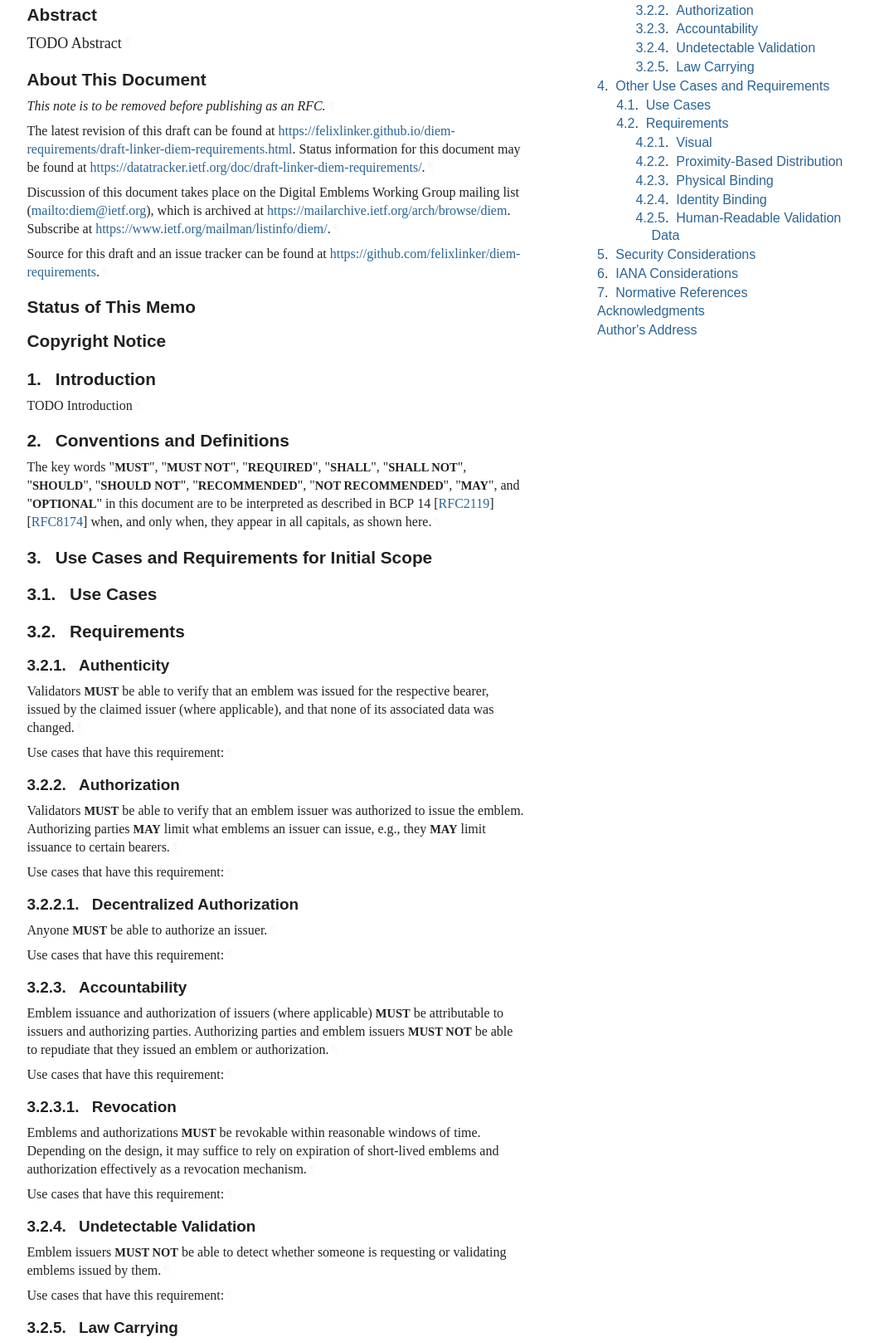
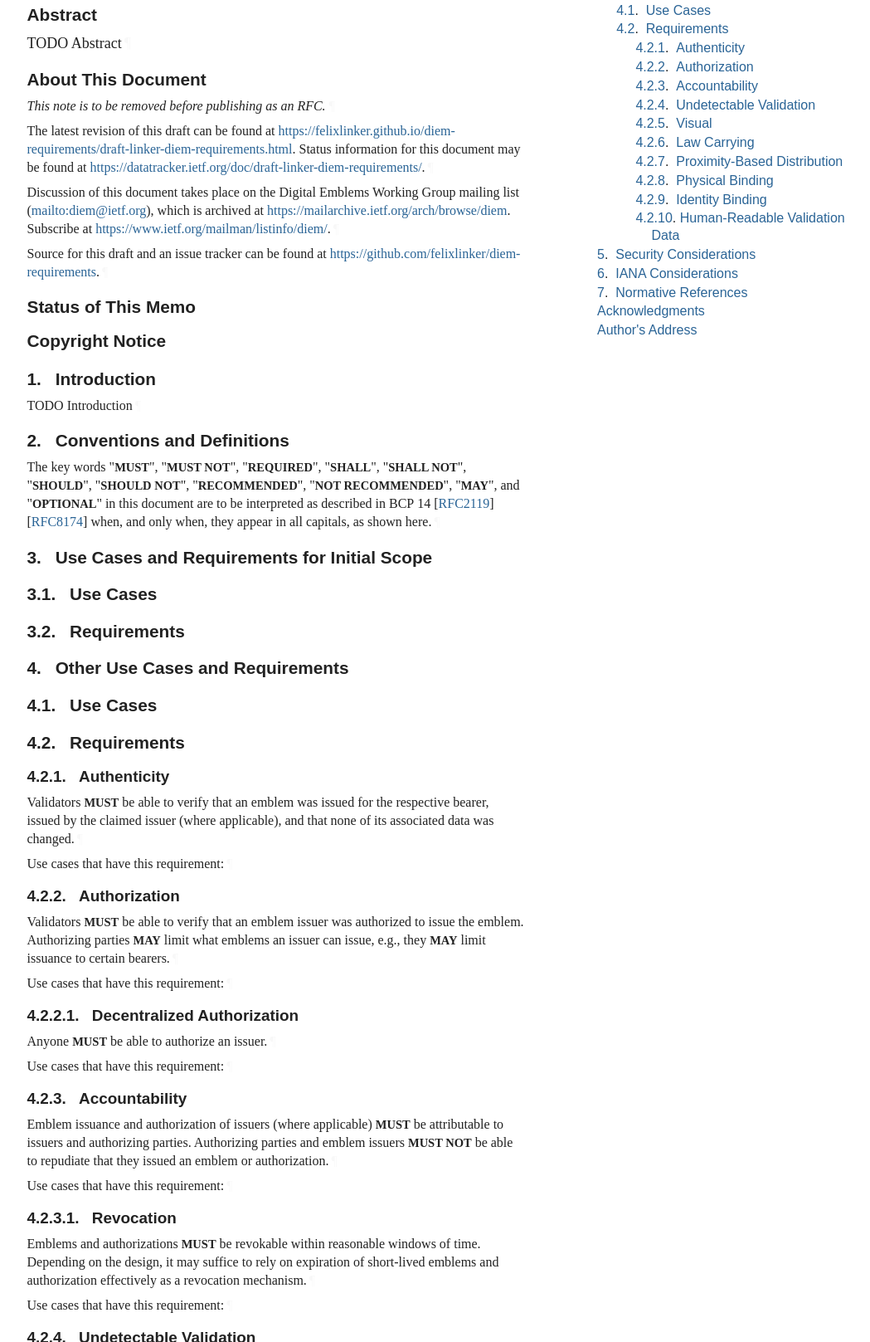
Before and after one commit to felixlinker/diem-requirements, a plain HTML site: page reqs/draft-linker-diem-requirements.html in a window 1280 px wide. Shown: the part 289-1906 px from the top of the page at 83% size, without its empty margins (92-1141 px from the left). Drawn offline with Linux system fonts and the light colour scheme; a web font is replaced by a local one.

Commit message:
Script updating gh-pages from 69d201b. [ci skip]

```diff
--- a/reqs/draft-linker-diem-requirements.html
+++ b/reqs/draft-linker-diem-requirements.html
@@ -1160,23 +1160,6 @@ svg :is([fill="white"], [fill^="#fff"]) {
 </li>
               <li class="compact toc ulBare ulEmpty" id="section-toc.1-1.3.2.2">
                 <p id="section-toc.1-1.3.2.2.1"><a href="#section-3.2" class="auto internal xref">3.2</a>.  <a href="#name-requirements" class="internal xref">Requirements</a></p>
-<ul class="compact toc ulBare ulEmpty">
-<li class="compact toc ulBare ulEmpty" id="section-toc.1-1.3.2.2.2.1">
-                    <p id="section-toc.1-1.3.2.2.2.1.1"><a href="#section-3.2.1" class="auto internal xref">3.2.1</a>.  <a href="#name-authenticity" class="internal xref">Authenticity</a></p>
-</li>
-                  <li class="compact toc ulBare ulEmpty" id="section-toc.1-1.3.2.2.2.2">
-                    <p id="section-toc.1-1.3.2.2.2.2.1"><a href="#section-3.2.2" class="auto internal xref">3.2.2</a>.  <a href="#name-authorization" class="internal xref">Authorization</a></p>
-</li>
-                  <li class="compact toc ulBare ulEmpty" id="section-toc.1-1.3.2.2.2.3">
-                    <p id="section-toc.1-1.3.2.2.2.3.1"><a href="#section-3.2.3" class="auto internal xref">3.2.3</a>.  <a href="#name-accountability" class="internal xref">Accountability</a></p>
-</li>
-                  <li class="compact toc ulBare ulEmpty" id="section-toc.1-1.3.2.2.2.4">
-                    <p id="section-toc.1-1.3.2.2.2.4.1"><a href="#section-3.2.4" class="auto internal xref">3.2.4</a>.  <a href="#name-undetectable-validation" class="internal xref">Undetectable Validation</a></p>
-</li>
-                  <li class="compact toc ulBare ulEmpty" id="section-toc.1-1.3.2.2.2.5">
-                    <p id="section-toc.1-1.3.2.2.2.5.1"><a href="#section-3.2.5" class="auto internal xref">3.2.5</a>.  <a href="#name-law-carrying" class="internal xref">Law Carrying</a></p>
-</li>
-                </ul>
 </li>
             </ul>
 </li>
@@ -1190,19 +1173,34 @@ svg :is([fill="white"], [fill^="#fff"]) {
                 <p id="section-toc.1-1.4.2.2.1"><a href="#section-4.2" class="auto internal xref">4.2</a>.  <a href="#name-requirements-2" class="internal xref">Requirements</a></p>
 <ul class="compact toc ulBare ulEmpty">
 <li class="compact toc ulBare ulEmpty" id="section-toc.1-1.4.2.2.2.1">
-                    <p id="section-toc.1-1.4.2.2.2.1.1"><a href="#section-4.2.1" class="auto internal xref">4.2.1</a>.  <a href="#name-visual" class="internal xref">Visual</a></p>
+                    <p id="section-toc.1-1.4.2.2.2.1.1"><a href="#section-4.2.1" class="auto internal xref">4.2.1</a>.  <a href="#name-authenticity" class="internal xref">Authenticity</a></p>
 </li>
                   <li class="compact toc ulBare ulEmpty" id="section-toc.1-1.4.2.2.2.2">
-                    <p id="section-toc.1-1.4.2.2.2.2.1"><a href="#section-4.2.2" class="auto internal xref">4.2.2</a>.  <a href="#name-proximity-based-distributio" class="internal xref">Proximity-Based Distribution</a></p>
+                    <p id="section-toc.1-1.4.2.2.2.2.1"><a href="#section-4.2.2" class="auto internal xref">4.2.2</a>.  <a href="#name-authorization" class="internal xref">Authorization</a></p>
 </li>
                   <li class="compact toc ulBare ulEmpty" id="section-toc.1-1.4.2.2.2.3">
-                    <p id="section-toc.1-1.4.2.2.2.3.1"><a href="#section-4.2.3" class="auto internal xref">4.2.3</a>.  <a href="#name-physical-binding" class="internal xref">Physical Binding</a></p>
+                    <p id="section-toc.1-1.4.2.2.2.3.1"><a href="#section-4.2.3" class="auto internal xref">4.2.3</a>.  <a href="#name-accountability" class="internal xref">Accountability</a></p>
 </li>
                   <li class="compact toc ulBare ulEmpty" id="section-toc.1-1.4.2.2.2.4">
-                    <p id="section-toc.1-1.4.2.2.2.4.1"><a href="#section-4.2.4" class="auto internal xref">4.2.4</a>.  <a href="#name-identity-binding" class="internal xref">Identity Binding</a></p>
+                    <p id="section-toc.1-1.4.2.2.2.4.1"><a href="#section-4.2.4" class="auto internal xref">4.2.4</a>.  <a href="#name-undetectable-validation" class="internal xref">Undetectable Validation</a></p>
 </li>
                   <li class="compact toc ulBare ulEmpty" id="section-toc.1-1.4.2.2.2.5">
-                    <p id="section-toc.1-1.4.2.2.2.5.1"><a href="#section-4.2.5" class="auto internal xref">4.2.5</a>.  <a href="#name-human-readable-validation-d" class="internal xref">Human-Readable Validation Data</a></p>
+                    <p id="section-toc.1-1.4.2.2.2.5.1"><a href="#section-4.2.5" class="auto internal xref">4.2.5</a>.  <a href="#name-visual" class="internal xref">Visual</a></p>
+</li>
+                  <li class="compact toc ulBare ulEmpty" id="section-toc.1-1.4.2.2.2.6">
+                    <p id="section-toc.1-1.4.2.2.2.6.1"><a href="#section-4.2.6" class="auto internal xref">4.2.6</a>.  <a href="#name-law-carrying" class="internal xref">Law Carrying</a></p>
+</li>
+                  <li class="compact toc ulBare ulEmpty" id="section-toc.1-1.4.2.2.2.7">
+                    <p id="section-toc.1-1.4.2.2.2.7.1"><a href="#section-4.2.7" class="auto internal xref">4.2.7</a>.  <a href="#name-proximity-based-distributio" class="internal xref">Proximity-Based Distribution</a></p>
+</li>
+                  <li class="compact toc ulBare ulEmpty" id="section-toc.1-1.4.2.2.2.8">
+                    <p id="section-toc.1-1.4.2.2.2.8.1"><a href="#section-4.2.8" class="auto internal xref">4.2.8</a>.  <a href="#name-physical-binding" class="internal xref">Physical Binding</a></p>
+</li>
+                  <li class="compact toc ulBare ulEmpty" id="section-toc.1-1.4.2.2.2.9">
+                    <p id="section-toc.1-1.4.2.2.2.9.1"><a href="#section-4.2.9" class="auto internal xref">4.2.9</a>.  <a href="#name-identity-binding" class="internal xref">Identity Binding</a></p>
+</li>
+                  <li class="compact toc ulBare ulEmpty" id="section-toc.1-1.4.2.2.2.10">
+                    <p id="section-toc.1-1.4.2.2.2.10.1"><a href="#section-4.2.10" class="auto internal xref">4.2.10</a>. <a href="#name-human-readable-validation-d" class="internal xref">Human-Readable Validation Data</a></p>
 </li>
                 </ul>
 </li>
@@ -1262,73 +1260,7 @@ appear in all capitals, as shown here.<a href="#section-2-1" class="pilcrow">¶<
 <section id="section-3.2">
         <h3 id="name-requirements">
 <a href="#section-3.2" class="section-number selfRef">3.2. </a><a href="#name-requirements" class="section-name selfRef">Requirements</a>
-        </h3>
-<div id="authenticity">
-<section id="section-3.2.1">
-          <h4 id="name-authenticity">
-<a href="#section-3.2.1" class="section-number selfRef">3.2.1. </a><a href="#name-authenticity" class="section-name selfRef">Authenticity</a>
-          </h4>
-<p id="section-3.2.1-1">Validators <span class="bcp14">MUST</span> be able to verify that an emblem was issued for the respective bearer, issued by the claimed issuer (where applicable), and that none of its associated data was changed.<a href="#section-3.2.1-1" class="pilcrow">¶</a></p>
-<p id="section-3.2.1-2">Use cases that have this requirement:<a href="#section-3.2.1-2" class="pilcrow">¶</a></p>
-</section>
-</div>
-<div id="authorization">
-<section id="section-3.2.2">
-          <h4 id="name-authorization">
-<a href="#section-3.2.2" class="section-number selfRef">3.2.2. </a><a href="#name-authorization" class="section-name selfRef">Authorization</a>
-          </h4>
-<p id="section-3.2.2-1">Validators <span class="bcp14">MUST</span> be able to verify that an emblem issuer was authorized to issue the emblem.
-Authorizing parties <span class="bcp14">MAY</span> limit what emblems an issuer can issue, e.g., they <span class="bcp14">MAY</span> limit issuance to certain bearers.<a href="#section-3.2.2-1" class="pilcrow">¶</a></p>
-<p id="section-3.2.2-2">Use cases that have this requirement:<a href="#section-3.2.2-2" class="pilcrow">¶</a></p>
-<div id="decentralized-authorization">
-<section id="section-3.2.2.1">
-            <h5 id="name-decentralized-authorization">
-<a href="#section-3.2.2.1" class="section-number selfRef">3.2.2.1. </a><a href="#name-decentralized-authorization" class="section-name selfRef">Decentralized Authorization</a>
-            </h5>
-<p id="section-3.2.2.1-1">Anyone <span class="bcp14">MUST</span> be able to authorize an issuer.<a href="#section-3.2.2.1-1" class="pilcrow">¶</a></p>
-<p id="section-3.2.2.1-2">Use cases that have this requirement:<a href="#section-3.2.2.1-2" class="pilcrow">¶</a></p>
-</section>
-</div>
-</section>
-</div>
-<div id="accountability">
-<section id="section-3.2.3">
-          <h4 id="name-accountability">
-<a href="#section-3.2.3" class="section-number selfRef">3.2.3. </a><a href="#name-accountability" class="section-name selfRef">Accountability</a>
-          </h4>
-<p id="section-3.2.3-1">Emblem issuance and authorization of issuers (where applicable) <span class="bcp14">MUST</span> be attributable to issuers and authorizing parties.
-Authorizing parties and emblem issuers <span class="bcp14">MUST NOT</span> be able to repudiate that they issued an emblem or authorization.<a href="#section-3.2.3-1" class="pilcrow">¶</a></p>
-<p id="section-3.2.3-2">Use cases that have this requirement:<a href="#section-3.2.3-2" class="pilcrow">¶</a></p>
-<div id="revocation">
-<section id="section-3.2.3.1">
-            <h5 id="name-revocation">
-<a href="#section-3.2.3.1" class="section-number selfRef">3.2.3.1. </a><a href="#name-revocation" class="section-name selfRef">Revocation</a>
-            </h5>
-<p id="section-3.2.3.1-1">Emblems and authorizations <span class="bcp14">MUST</span> be revokable within reasonable windows of time.
-Depending on the design, it may suffice to rely on expiration of short-lived emblems and authorization effectively as a revocation mechanism.<a href="#section-3.2.3.1-1" class="pilcrow">¶</a></p>
-<p id="section-3.2.3.1-2">Use cases that have this requirement:<a href="#section-3.2.3.1-2" class="pilcrow">¶</a></p>
-</section>
-</div>
-</section>
-</div>
-<div id="undetectable-validation">
-<section id="section-3.2.4">
-          <h4 id="name-undetectable-validation">
-<a href="#section-3.2.4" class="section-number selfRef">3.2.4. </a><a href="#name-undetectable-validation" class="section-name selfRef">Undetectable Validation</a>
-          </h4>
-<p id="section-3.2.4-1">Emblem issuers <span class="bcp14">MUST NOT</span> be able to detect whether someone is requesting or validating emblems issued by them.<a href="#section-3.2.4-1" class="pilcrow">¶</a></p>
-<p id="section-3.2.4-2">Use cases that have this requirement:<a href="#section-3.2.4-2" class="pilcrow">¶</a></p>
-</section>
-</div>
-<div id="law-carrying">
-<section id="section-3.2.5">
-          <h4 id="name-law-carrying">
-<a href="#section-3.2.5" class="section-number selfRef">3.2.5. </a><a href="#name-law-carrying" class="section-name selfRef">Law Carrying</a>
-          </h4>
-<p id="section-3.2.5-1">An emblem <span class="bcp14">MUST</span> carry an unambiguous indication of the international law or laws conferring the semantics of the emblem.<a href="#section-3.2.5-1" class="pilcrow">¶</a></p>
-<p id="section-3.2.5-2">Use cases that have this requirement:<a href="#section-3.2.5-2" class="pilcrow">¶</a></p>
-</section>
-</div>
+      </h3>
 </section>
 </div>
 </section>
@@ -1350,67 +1282,133 @@ Depending on the design, it may suffice to rely on expiration of short-lived emb
         <h3 id="name-requirements-2">
 <a href="#section-4.2" class="section-number selfRef">4.2. </a><a href="#name-requirements-2" class="section-name selfRef">Requirements</a>
         </h3>
-<div id="visual">
+<div id="authenticity">
 <section id="section-4.2.1">
-          <h4 id="name-visual">
-<a href="#section-4.2.1" class="section-number selfRef">4.2.1. </a><a href="#name-visual" class="section-name selfRef">Visual</a>
+          <h4 id="name-authenticity">
+<a href="#section-4.2.1" class="section-number selfRef">4.2.1. </a><a href="#name-authenticity" class="section-name selfRef">Authenticity</a>
           </h4>
-<p id="section-4.2.1-1">An emblem <span class="bcp14">MUST</span> be capable of carrying a visual representation of the physical emblem it represents.<a href="#section-4.2.1-1" class="pilcrow">¶</a></p>
+<p id="section-4.2.1-1">Validators <span class="bcp14">MUST</span> be able to verify that an emblem was issued for the respective bearer, issued by the claimed issuer (where applicable), and that none of its associated data was changed.<a href="#section-4.2.1-1" class="pilcrow">¶</a></p>
 <p id="section-4.2.1-2">Use cases that have this requirement:<a href="#section-4.2.1-2" class="pilcrow">¶</a></p>
 </section>
 </div>
+<div id="authorization">
+<section id="section-4.2.2">
+          <h4 id="name-authorization">
+<a href="#section-4.2.2" class="section-number selfRef">4.2.2. </a><a href="#name-authorization" class="section-name selfRef">Authorization</a>
+          </h4>
+<p id="section-4.2.2-1">Validators <span class="bcp14">MUST</span> be able to verify that an emblem issuer was authorized to issue the emblem.
+Authorizing parties <span class="bcp14">MAY</span> limit what emblems an issuer can issue, e.g., they <span class="bcp14">MAY</span> limit issuance to certain bearers.<a href="#section-4.2.2-1" class="pilcrow">¶</a></p>
+<p id="section-4.2.2-2">Use cases that have this requirement:<a href="#section-4.2.2-2" class="pilcrow">¶</a></p>
+<div id="decentralized-authorization">
+<section id="section-4.2.2.1">
+            <h5 id="name-decentralized-authorization">
+<a href="#section-4.2.2.1" class="section-number selfRef">4.2.2.1. </a><a href="#name-decentralized-authorization" class="section-name selfRef">Decentralized Authorization</a>
+            </h5>
+<p id="section-4.2.2.1-1">Anyone <span class="bcp14">MUST</span> be able to authorize an issuer.<a href="#section-4.2.2.1-1" class="pilcrow">¶</a></p>
+<p id="section-4.2.2.1-2">Use cases that have this requirement:<a href="#section-4.2.2.1-2" class="pilcrow">¶</a></p>
+</section>
+</div>
+</section>
+</div>
+<div id="accountability">
+<section id="section-4.2.3">
+          <h4 id="name-accountability">
+<a href="#section-4.2.3" class="section-number selfRef">4.2.3. </a><a href="#name-accountability" class="section-name selfRef">Accountability</a>
+          </h4>
+<p id="section-4.2.3-1">Emblem issuance and authorization of issuers (where applicable) <span class="bcp14">MUST</span> be attributable to issuers and authorizing parties.
+Authorizing parties and emblem issuers <span class="bcp14">MUST NOT</span> be able to repudiate that they issued an emblem or authorization.<a href="#section-4.2.3-1" class="pilcrow">¶</a></p>
+<p id="section-4.2.3-2">Use cases that have this requirement:<a href="#section-4.2.3-2" class="pilcrow">¶</a></p>
+<div id="revocation">
+<section id="section-4.2.3.1">
+            <h5 id="name-revocation">
+<a href="#section-4.2.3.1" class="section-number selfRef">4.2.3.1. </a><a href="#name-revocation" class="section-name selfRef">Revocation</a>
+            </h5>
+<p id="section-4.2.3.1-1">Emblems and authorizations <span class="bcp14">MUST</span> be revokable within reasonable windows of time.
+Depending on the design, it may suffice to rely on expiration of short-lived emblems and authorization effectively as a revocation mechanism.<a href="#section-4.2.3.1-1" class="pilcrow">¶</a></p>
+<p id="section-4.2.3.1-2">Use cases that have this requirement:<a href="#section-4.2.3.1-2" class="pilcrow">¶</a></p>
+</section>
+</div>
+</section>
+</div>
+<div id="undetectable-validation">
+<section id="section-4.2.4">
+          <h4 id="name-undetectable-validation">
+<a href="#section-4.2.4" class="section-number selfRef">4.2.4. </a><a href="#name-undetectable-validation" class="section-name selfRef">Undetectable Validation</a>
+          </h4>
+<p id="section-4.2.4-1">Emblem issuers <span class="bcp14">MUST NOT</span> be able to detect whether someone is requesting or validating emblems issued by them.<a href="#section-4.2.4-1" class="pilcrow">¶</a></p>
+<p id="section-4.2.4-2">Use cases that have this requirement:<a href="#section-4.2.4-2" class="pilcrow">¶</a></p>
+</section>
+</div>
+<div id="visual">
+<section id="section-4.2.5">
+          <h4 id="name-visual">
+<a href="#section-4.2.5" class="section-number selfRef">4.2.5. </a><a href="#name-visual" class="section-name selfRef">Visual</a>
+          </h4>
+<p id="section-4.2.5-1">An emblem <span class="bcp14">MUST</span> be capable of carrying a visual representation of the physical emblem it represents.<a href="#section-4.2.5-1" class="pilcrow">¶</a></p>
+<p id="section-4.2.5-2">Use cases that have this requirement:<a href="#section-4.2.5-2" class="pilcrow">¶</a></p>
+</section>
+</div>
+<div id="law-carrying">
+<section id="section-4.2.6">
+          <h4 id="name-law-carrying">
+<a href="#section-4.2.6" class="section-number selfRef">4.2.6. </a><a href="#name-law-carrying" class="section-name selfRef">Law Carrying</a>
+          </h4>
+<p id="section-4.2.6-1">An emblem <span class="bcp14">MUST</span> carry an unambiguous indication of the international law or laws conferring the semantics of the emblem.<a href="#section-4.2.6-1" class="pilcrow">¶</a></p>
+<p id="section-4.2.6-2">Use cases that have this requirement:<a href="#section-4.2.6-2" class="pilcrow">¶</a></p>
+</section>
+</div>
 <div id="proximity-based-distribution">
-<section id="section-4.2.2">
+<section id="section-4.2.7">
           <h4 id="name-proximity-based-distributio">
-<a href="#section-4.2.2" class="section-number selfRef">4.2.2. </a><a href="#name-proximity-based-distributio" class="section-name selfRef">Proximity-Based Distribution</a>
+<a href="#section-4.2.7" class="section-number selfRef">4.2.7. </a><a href="#name-proximity-based-distributio" class="section-name selfRef">Proximity-Based Distribution</a>
           </h4>
-<p id="section-4.2.2-1">An emblem <span class="bcp14">MUST</span> be presentable using an in-band, proximity-based protocol such as a QR code or RFID.<a href="#section-4.2.2-1" class="pilcrow">¶</a></p>
-<p id="section-4.2.2-2">Use cases that have this requirement:<a href="#section-4.2.2-2" class="pilcrow">¶</a></p>
+<p id="section-4.2.7-1">An emblem <span class="bcp14">MUST</span> be presentable using an in-band, proximity-based protocol such as a QR code or RFID.<a href="#section-4.2.7-1" class="pilcrow">¶</a></p>
+<p id="section-4.2.7-2">Use cases that have this requirement:<a href="#section-4.2.7-2" class="pilcrow">¶</a></p>
 </section>
 </div>
 <div id="physical-binding">
-<section id="section-4.2.3">
+<section id="section-4.2.8">
           <h4 id="name-physical-binding">
-<a href="#section-4.2.3" class="section-number selfRef">4.2.3. </a><a href="#name-physical-binding" class="section-name selfRef">Physical Binding</a>
+<a href="#section-4.2.8" class="section-number selfRef">4.2.8. </a><a href="#name-physical-binding" class="section-name selfRef">Physical Binding</a>
           </h4>
-<p id="section-4.2.3-1">An emblem <span class="bcp14">MUST</span> be possible to associate with physical assets, e.g., buildings, vehicles, or containers.<a href="#section-4.2.3-1" class="pilcrow">¶</a></p>
-<p id="section-4.2.3-2">Use cases that have this requirement:<a href="#section-4.2.3-2" class="pilcrow">¶</a></p>
+<p id="section-4.2.8-1">An emblem <span class="bcp14">MUST</span> be possible to associate with physical assets, e.g., buildings, vehicles, or containers.<a href="#section-4.2.8-1" class="pilcrow">¶</a></p>
+<p id="section-4.2.8-2">Use cases that have this requirement:<a href="#section-4.2.8-2" class="pilcrow">¶</a></p>
 <div id="quantifiable">
-<section id="section-4.2.3.1">
+<section id="section-4.2.8.1">
             <h5 id="name-quantifiable">
-<a href="#section-4.2.3.1" class="section-number selfRef">4.2.3.1. </a><a href="#name-quantifiable" class="section-name selfRef">Quantifiable</a>
+<a href="#section-4.2.8.1" class="section-number selfRef">4.2.8.1. </a><a href="#name-quantifiable" class="section-name selfRef">Quantifiable</a>
             </h5>
-<p id="section-4.2.3.1-1">An emblem <span class="bcp14">MUST</span> be possible to associate with a range or specific quantity of associated, physical assets.<a href="#section-4.2.3.1-1" class="pilcrow">¶</a></p>
-<p id="section-4.2.3.1-2">Use cases that have this requirement:<a href="#section-4.2.3.1-2" class="pilcrow">¶</a></p>
+<p id="section-4.2.8.1-1">An emblem <span class="bcp14">MUST</span> be possible to associate with a range or specific quantity of associated, physical assets.<a href="#section-4.2.8.1-1" class="pilcrow">¶</a></p>
+<p id="section-4.2.8.1-2">Use cases that have this requirement:<a href="#section-4.2.8.1-2" class="pilcrow">¶</a></p>
 </section>
 </div>
 <div id="geographic">
-<section id="section-4.2.3.2">
+<section id="section-4.2.8.2">
             <h5 id="name-geographic">
-<a href="#section-4.2.3.2" class="section-number selfRef">4.2.3.2. </a><a href="#name-geographic" class="section-name selfRef">Geographic</a>
+<a href="#section-4.2.8.2" class="section-number selfRef">4.2.8.2. </a><a href="#name-geographic" class="section-name selfRef">Geographic</a>
             </h5>
-<p id="section-4.2.3.2-1">An emblem <span class="bcp14">MUST</span> be restrictable by geographic scope.<a href="#section-4.2.3.2-1" class="pilcrow">¶</a></p>
-<p id="section-4.2.3.2-2">Use cases that have this requirement:<a href="#section-4.2.3.2-2" class="pilcrow">¶</a></p>
+<p id="section-4.2.8.2-1">An emblem <span class="bcp14">MUST</span> be restrictable by geographic scope.<a href="#section-4.2.8.2-1" class="pilcrow">¶</a></p>
+<p id="section-4.2.8.2-2">Use cases that have this requirement:<a href="#section-4.2.8.2-2" class="pilcrow">¶</a></p>
 </section>
 </div>
 </section>
 </div>
 <div id="identity-binding">
-<section id="section-4.2.4">
+<section id="section-4.2.9">
           <h4 id="name-identity-binding">
-<a href="#section-4.2.4" class="section-number selfRef">4.2.4. </a><a href="#name-identity-binding" class="section-name selfRef">Identity Binding</a>
+<a href="#section-4.2.9" class="section-number selfRef">4.2.9. </a><a href="#name-identity-binding" class="section-name selfRef">Identity Binding</a>
           </h4>
-<p id="section-4.2.4-1">An emblem <span class="bcp14">MUST</span> be possible to associate with a person or group of people.<a href="#section-4.2.4-1" class="pilcrow">¶</a></p>
-<p id="section-4.2.4-2">Use cases that have this requirement:<a href="#section-4.2.4-2" class="pilcrow">¶</a></p>
+<p id="section-4.2.9-1">An emblem <span class="bcp14">MUST</span> be possible to associate with a person or group of people.<a href="#section-4.2.9-1" class="pilcrow">¶</a></p>
+<p id="section-4.2.9-2">Use cases that have this requirement:<a href="#section-4.2.9-2" class="pilcrow">¶</a></p>
 </section>
 </div>
 <div id="human-readable-validation-data">
-<section id="section-4.2.5">
+<section id="section-4.2.10">
           <h4 id="name-human-readable-validation-d">
-<a href="#section-4.2.5" class="section-number selfRef">4.2.5. </a><a href="#name-human-readable-validation-d" class="section-name selfRef">Human-Readable Validation Data</a>
+<a href="#section-4.2.10" class="section-number selfRef">4.2.10. </a><a href="#name-human-readable-validation-d" class="section-name selfRef">Human-Readable Validation Data</a>
           </h4>
-<p id="section-4.2.5-1">An emblem <span class="bcp14">MUST</span> be capable of providing additional relevant information (e.g., photographs, unique identifiers) which can be used to corroborate the association of the digital emblem with the entity bearing it.<a href="#section-4.2.5-1" class="pilcrow">¶</a></p>
-<p id="section-4.2.5-2">Use cases that have this requirement:<a href="#section-4.2.5-2" class="pilcrow">¶</a></p>
+<p id="section-4.2.10-1">An emblem <span class="bcp14">MUST</span> be capable of providing additional relevant information (e.g., photographs, unique identifiers) which can be used to corroborate the association of the digital emblem with the entity bearing it.<a href="#section-4.2.10-1" class="pilcrow">¶</a></p>
+<p id="section-4.2.10-2">Use cases that have this requirement:<a href="#section-4.2.10-2" class="pilcrow">¶</a></p>
 </section>
 </div>
 </section>
```
Also changed, not shown: reqs/draft-linker-diem-requirements.txt.
